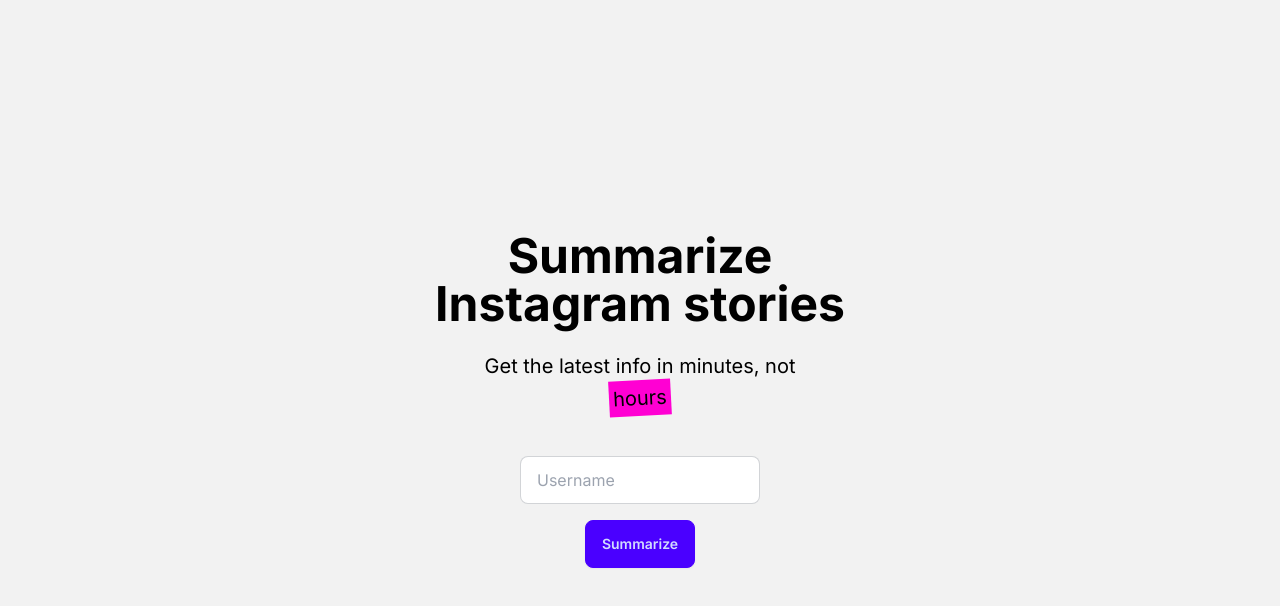
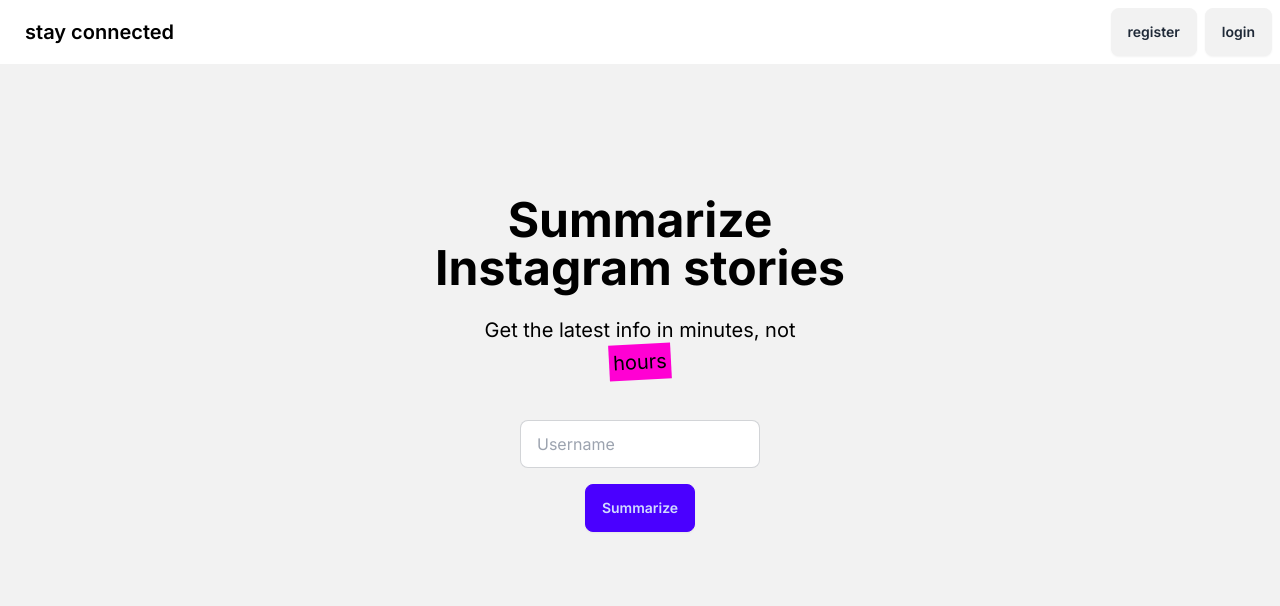
Before and after one commit to rendizi/stay-connected-web, a Next.js app: page / in a window 1280 px wide. Shown: the top 606 px of the page. Built offline with nearby package versions, Linux system fonts and the light colour scheme.

Commit message:
Updated: you need to login first

```diff
--- a/src/app/(landing)/page.tsx
+++ b/src/app/(landing)/page.tsx
@@ -4,12 +4,14 @@ import Image from "next/image";
 import Hero from "../components/Hero";
 import SummarizeModal from "../components/SummarizeModal";
 import { useState } from "react";
+import Navbar from "../components/Navbar";
 
 export default function Index() {
   const [username, setUsername] = useState("")
 
   return (
-    <div>
+    <div className="h-screen bg-base-200">
+      <Navbar />
       <Hero setUsername={setUsername}/>
       <SummarizeModal username={username}/>
     </div>
--- a/src/app/components/Hero.tsx
+++ b/src/app/components/Hero.tsx
@@ -33,7 +33,7 @@ export default function Hero({ setUsername }: HeroProps) {
     };
 
     return (
-        <div className="hero bg-base-200 min-h-screen">
+        <div className="hero bg-base-200 h-3/4">
             <div className="hero-content text-center">
                 <div className="max-w-md mx-auto">
                     <h1 className="text-5xl font-bold">Summarize Instagram stories</h1>
--- a/src/app/components/Navbar.tsx
+++ b/src/app/components/Navbar.tsx
@@ -0,0 +1,17 @@
+const Navbar = () => {
+    return (
+        <div className="navbar bg-base-100">
+            <div className="navbar-start">
+                <a className="btn btn-ghost text-xl">stay connected</a>
+            </div>
+            <div className="navbar-center hidden lg:flex">
+            </div>
+            <div className="navbar-end">
+                <a className="btn mr-2">register</a>
+                <a className="btn">login</a>
+            </div>
+        </div>
+    )
+}
+
+export default Navbar
--- a/src/app/components/SummarizeModal.tsx
+++ b/src/app/components/SummarizeModal.tsx
@@ -15,6 +15,7 @@ const SummarizeModal = ({username}:{username: string}) => {
 
         ws.onopen = () => {
             console.log('WebSocket connected');
+            ws.send(localStorage.getItem("token") || "")
             ws.send(username);
             setLoading(true)
         };
```
